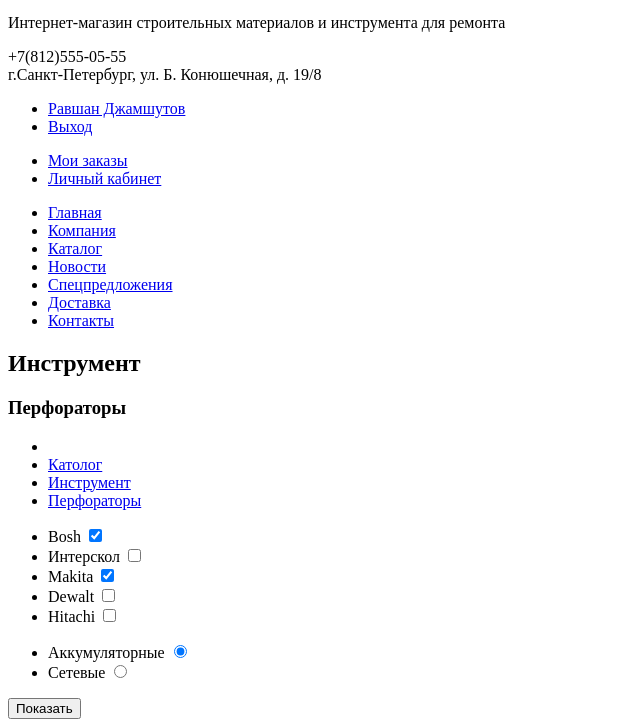
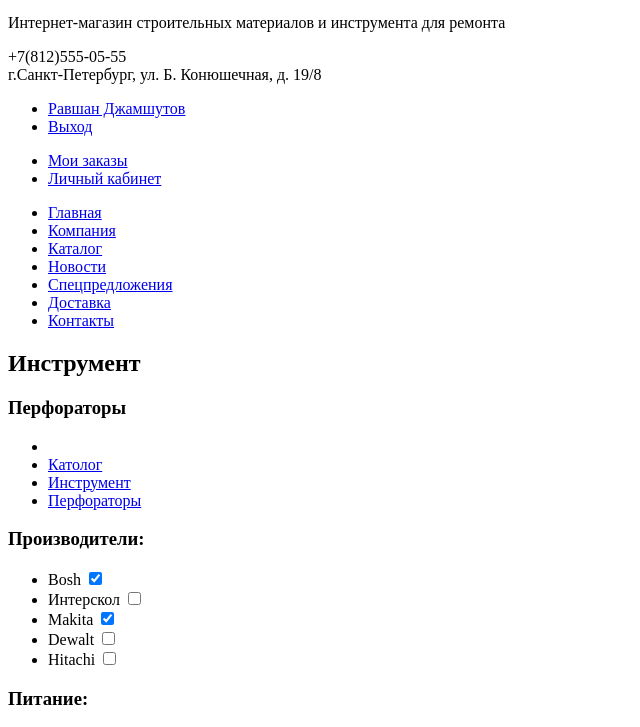
Before and after one commit to KeinLuka/1138543-technomart-26, a plain HTML site: page catalog.html in a window 1280 px wide. Shown: the part 67-794 px from the top of the page, without its empty margins (0-640 px from the left). Drawn offline with Linux system fonts and the light colour scheme.

Commit message:
Update catalog.html

```diff
--- a/catalog.html
+++ b/catalog.html
@@ -75,6 +75,7 @@
                 <li><a href="#">Перфораторы</a></li>
             </ul>
             <form action="get" class="filter">
+                <h3>Производители:</h3>
                 <ul class="producer">
                     <li>
                         <label for="bosh">Bosh</label>
@@ -97,6 +98,7 @@
                         <input type="checkbox" id="hitachi">
                     </li>
                 </ul>
+                <h3>Питание:</h3>
                 <ul>
                     <li>
                         <label for="rechargeable">Аккумуляторные</label>
```
